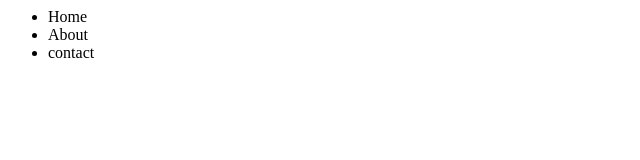
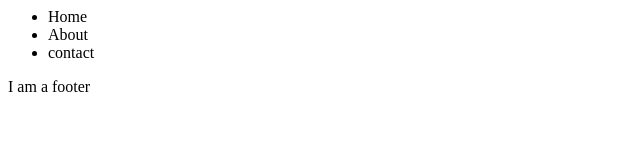
Before and after one commit to bukharibd/git-test, a plain HTML site: page index.html in a window 1280 px wide. Shown: the full height of the page, 0-640 px from the left. Drawn offline with Linux system fonts and the light colour scheme.

Commit message:
added footer

```diff
--- a/index.html
+++ b/index.html
@@ -6,5 +6,9 @@
       <li>About</li>
       <li>contact</li>
     </ul>
+
+    <footer>
+      <p>I am a footer</p>
+    </footer>
   </body>
 </html>
```
